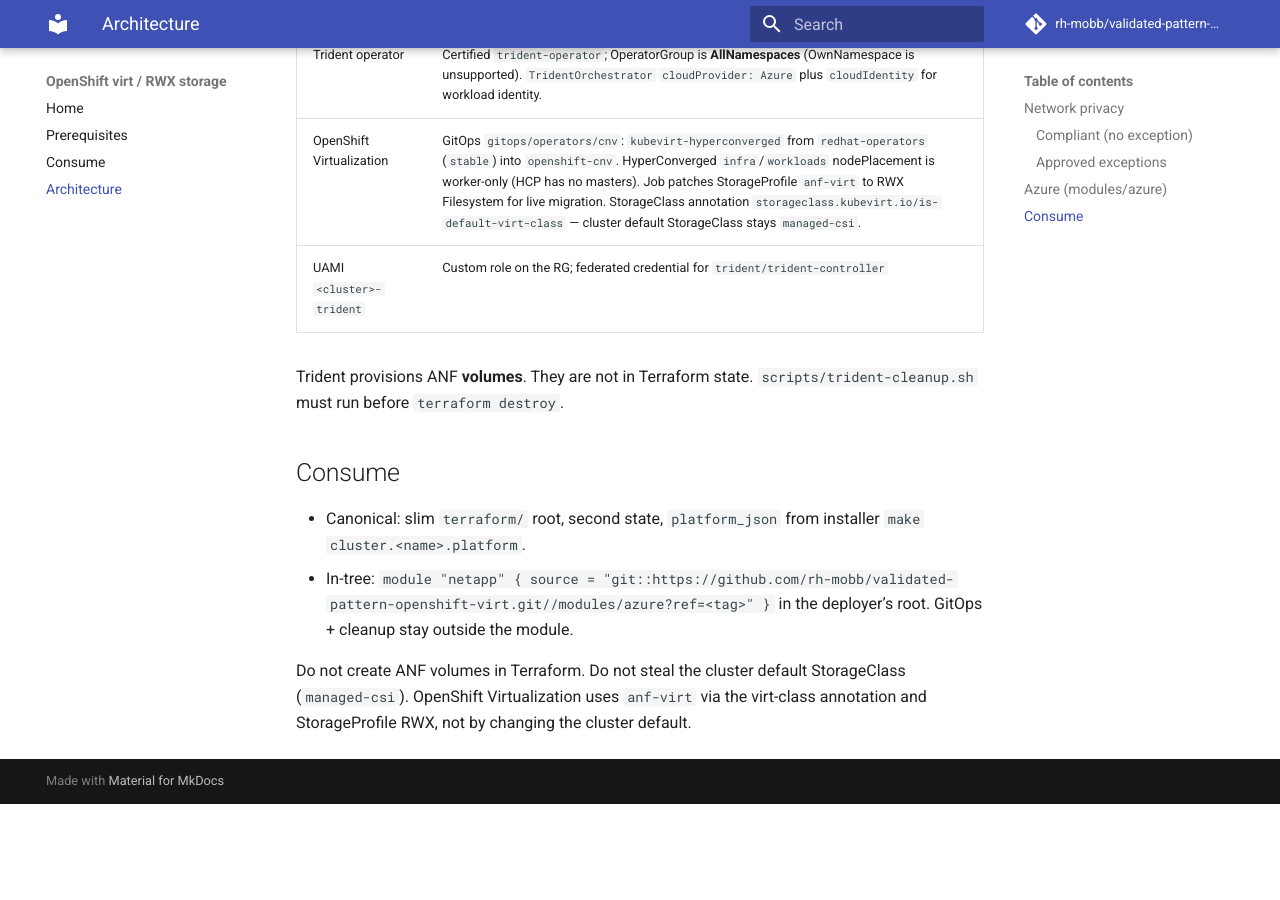
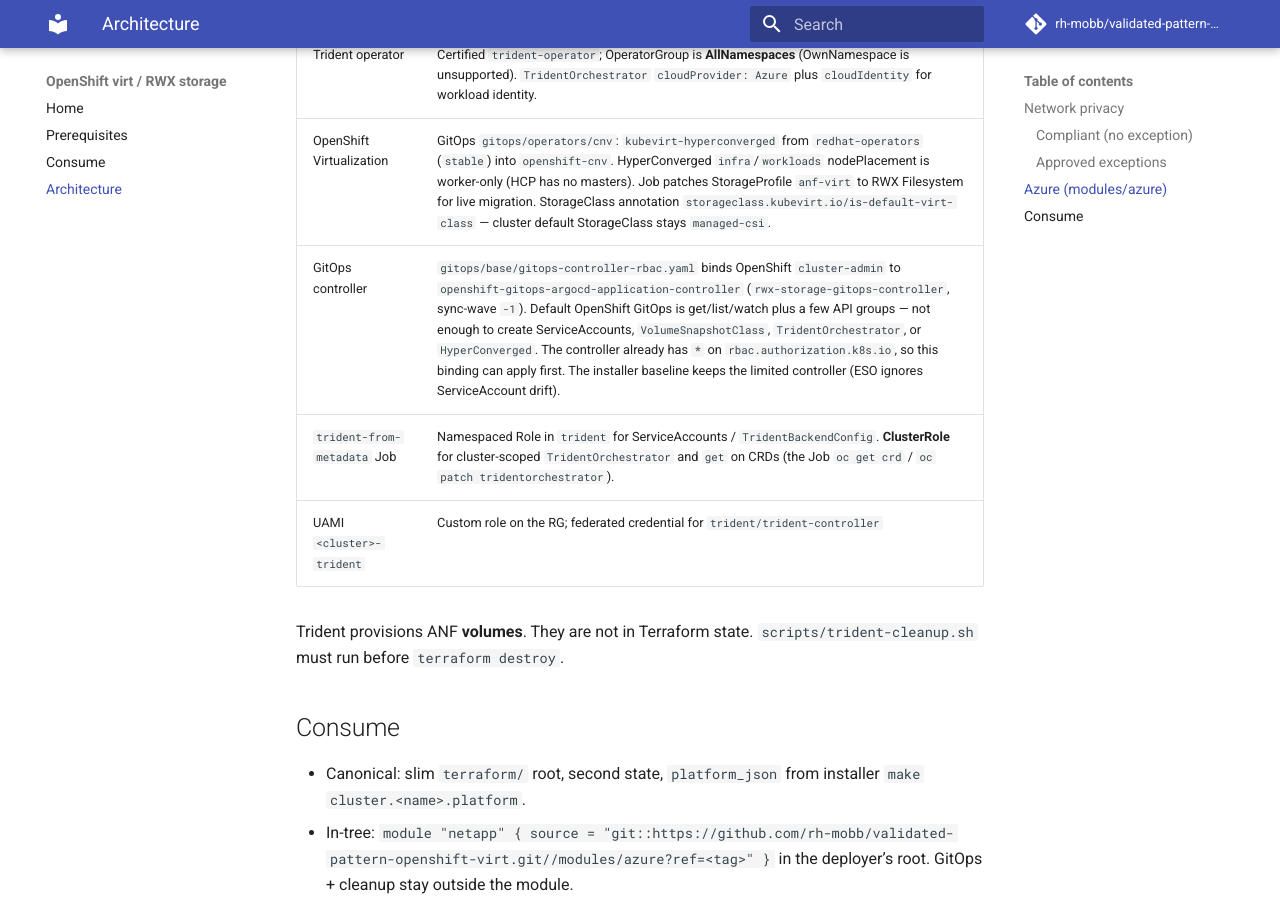
Before and after one commit to rh-mobb/validated-pattern-openshift-virt, an MkDocs documentation site: the page built from docs/architecture.md, in a window 1280 px wide and 900 px high, scrolled down 1553 px. Built offline with MkDocs 1.6.1 and Material for MkDocs 9.7.7, drawn with Linux system fonts in a browser that asks for light colours; comment, search, counter and statistics services are not loaded; before the commit the page ends 2357 px from its top, so only the background shows below that.

Commit message:
fix: grant GitOps controller and Trident Job RBAC for CNV/ANF
Default OpenShift GitOps cannot create Trident ServiceAccounts or
cluster-scoped CRs; the from-metadata Job Role was namespaced while
TridentOrchestrator is cluster-scoped.

```diff
--- a/docs/architecture.md
+++ b/docs/architecture.md
@@ -34,6 +34,8 @@
 | Capacity pool `<cluster>-anf-pool` | Flexible, Manual QoS, default 1 TiB, `custom_throughput_mibps` 128. Trident backend must set `defaults.qosType: Manual` (not `serviceLevel: Flexible` — Trident only accepts Standard/Premium/Ultra). |
 | Trident operator | Certified `trident-operator`; OperatorGroup is **AllNamespaces** (OwnNamespace is unsupported). `TridentOrchestrator` `cloudProvider: Azure` plus `cloudIdentity` for workload identity. |
 | OpenShift Virtualization | GitOps `gitops/operators/cnv`: `kubevirt-hyperconverged` from `redhat-operators` (`stable`) into `openshift-cnv`. HyperConverged `infra`/`workloads` nodePlacement is worker-only (HCP has no masters). Job patches StorageProfile `anf-virt` to RWX Filesystem for live migration. StorageClass annotation `storageclass.kubevirt.io/is-default-virt-class` — cluster default StorageClass stays `managed-csi`. |
+| GitOps controller | `gitops/base/gitops-controller-rbac.yaml` binds OpenShift `cluster-admin` to `openshift-gitops-argocd-application-controller` (`rwx-storage-gitops-controller`, sync-wave `-1`). Default OpenShift GitOps is get/list/watch plus a few API groups — not enough to create ServiceAccounts, `VolumeSnapshotClass`, `TridentOrchestrator`, or `HyperConverged`. The controller already has `*` on `rbac.authorization.k8s.io`, so this binding can apply first. The installer baseline keeps the limited controller (ESO ignores ServiceAccount drift). |
+| `trident-from-metadata` Job | Namespaced Role in `trident` for ServiceAccounts / `TridentBackendConfig`. **ClusterRole** for cluster-scoped `TridentOrchestrator` and `get` on CRDs (the Job `oc get crd` / `oc patch tridentorchestrator`). |
 | UAMI `<cluster>-trident` | Custom role on the RG; federated credential for `trident/trident-controller` |
 
 Trident provisions ANF **volumes**. They are not in Terraform state. `scripts/trident-cleanup.sh` must run before `terraform destroy`.
```
Also changed, not shown: CHANGELOG.md (+5 -0 lines), docs/guides/consume.md (+2 -0 lines), 5 other files.
